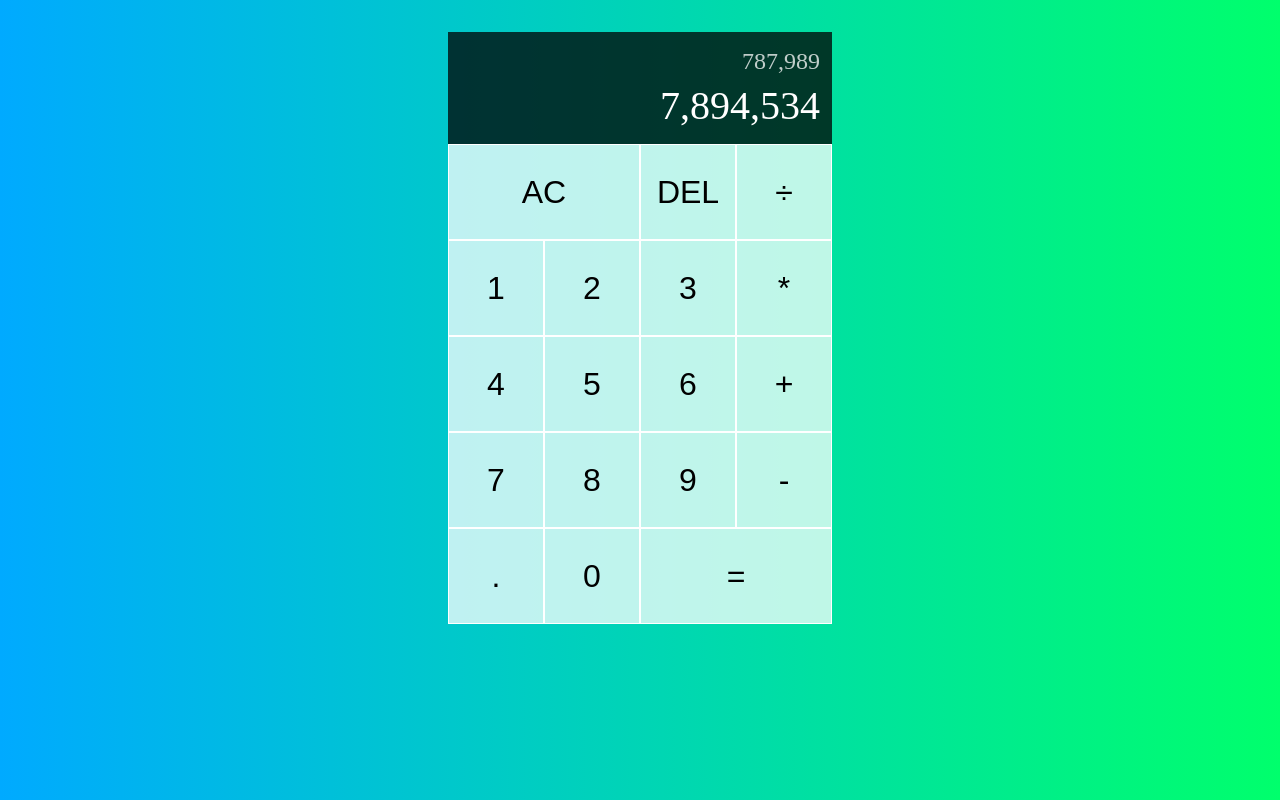
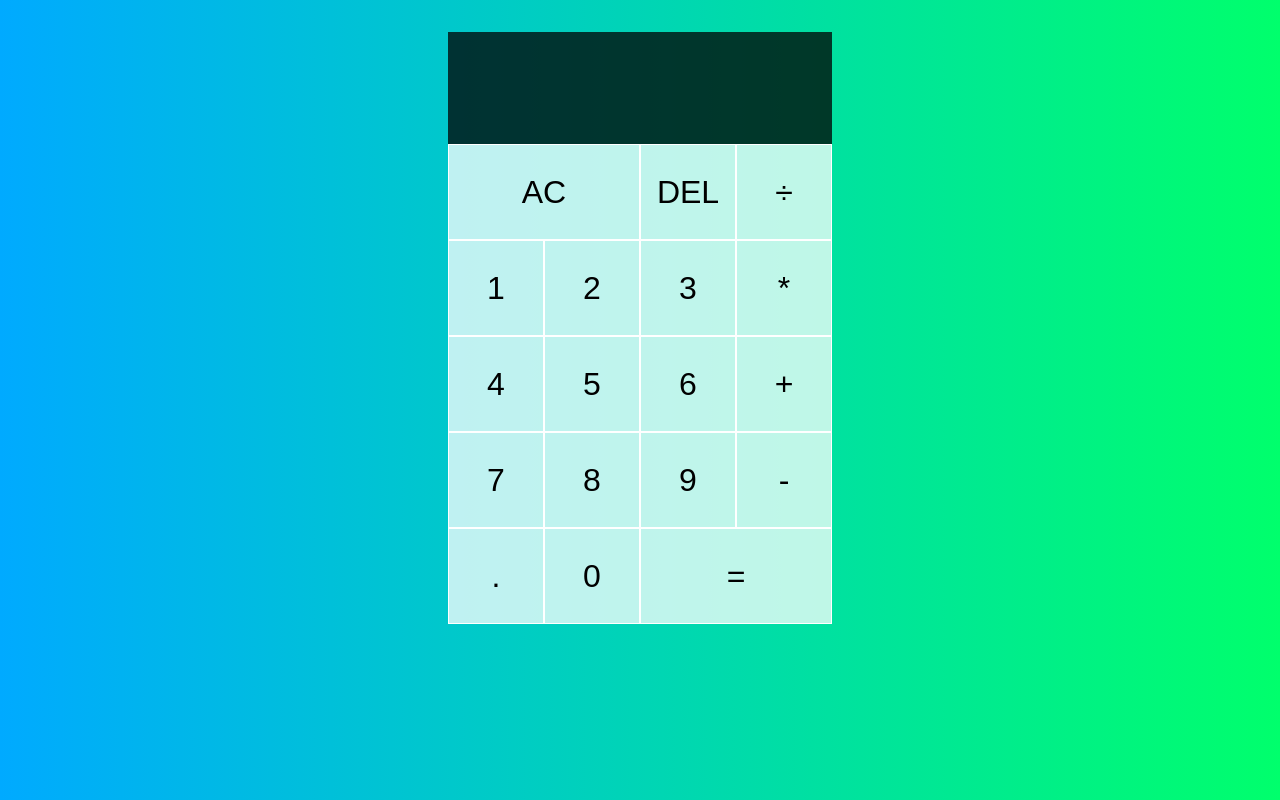
Before and after one commit to Sh4rgaas/calculator-app, a React (Create React App) app: page / in a window 1280 px wide. Built offline with nearby package versions, Linux system fonts and the light colour scheme.

Commit message:
A few additions to main component

```diff
--- a/src/App.js
+++ b/src/App.js
@@ -1,29 +1,53 @@
+import { useReducer } from "react";
 import "./styles.css";
+import DigitButton from "./DigitButton";
+import OperationButton from "./OperationButton";
+
+export const ACTIONS = {
+  ADD_DIGIT: 'add-digit',
+  CHOOSE_OPERATION: 'choose-operation',
+  CLEAR: 'clear',
+  DELETE_DIGIT: 'delete-digit',
+  EVALUATE: 'evaluate'
+}
+
+function reducer(state, { type, payload }){
+  // eslint-disable-next-line default-case
+  switch(type){
+    case ACTIONS.ADD_DIGIT:
+    return {
+      ...state,
+      currentOperand: `${state.currentOperand || ""}${payload.digit}`
+    }
+  }
+}
 
 function App() {
 
+  const [{currentOperand, previousOperand, operation}, dispatch] = useReducer(reducer, {})
+
   return <div className="calculator-grid">
     <div className="output">
-      <div className="previous-operand">787,989</div>
-        <div className="current-operand">7,894,534</div>
+      <div className="previous-operand">{previousOperand} {operation}</div>
+        <div className="current-operand">{currentOperand}</div>
     </div>
     <button className="span-two">AC</button>
     <button>DEL</button>
-    <button>÷</button>
-    <button>1</button>
-    <button>2</button>
-    <button>3</button>
-    <button>*</button>
-    <button>4</button>
-    <button>5</button>
-    <button>6</button>
-    <button>+</button>
-    <button>7</button>
-    <button>8</button>
-    <button>9</button>
-    <button>-</button>
-    <button>.</button>
-    <button>0</button>
+    <OperationButton operation="÷" dispatch={dispatch} />
+    <DigitButton digit="1" dispatch={dispatch} />
+    <DigitButton digit="2" dispatch={dispatch} />
+    <DigitButton digit="3" dispatch={dispatch} />
+    <OperationButton operation="*" dispatch={dispatch} />
+    <DigitButton digit="4" dispatch={dispatch} />
+    <DigitButton digit="5" dispatch={dispatch} />
+    <DigitButton digit="6" dispatch={dispatch} />
+    <OperationButton operation="+" dispatch={dispatch} />
+    <DigitButton digit="7" dispatch={dispatch} />
+    <DigitButton digit="8" dispatch={dispatch} />
+    <DigitButton digit="9" dispatch={dispatch} />
+    <OperationButton operation="-" dispatch={dispatch} />
+    <DigitButton digit="." dispatch={dispatch} />
+    <DigitButton digit="0" dispatch={dispatch} />
     <button className="span-two">=</button>
 
   </div>
```
